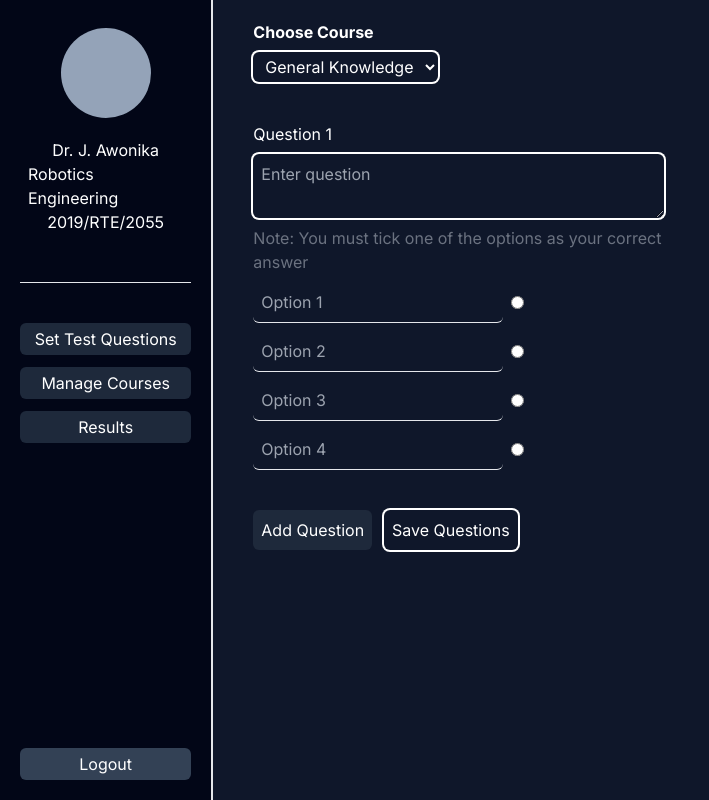
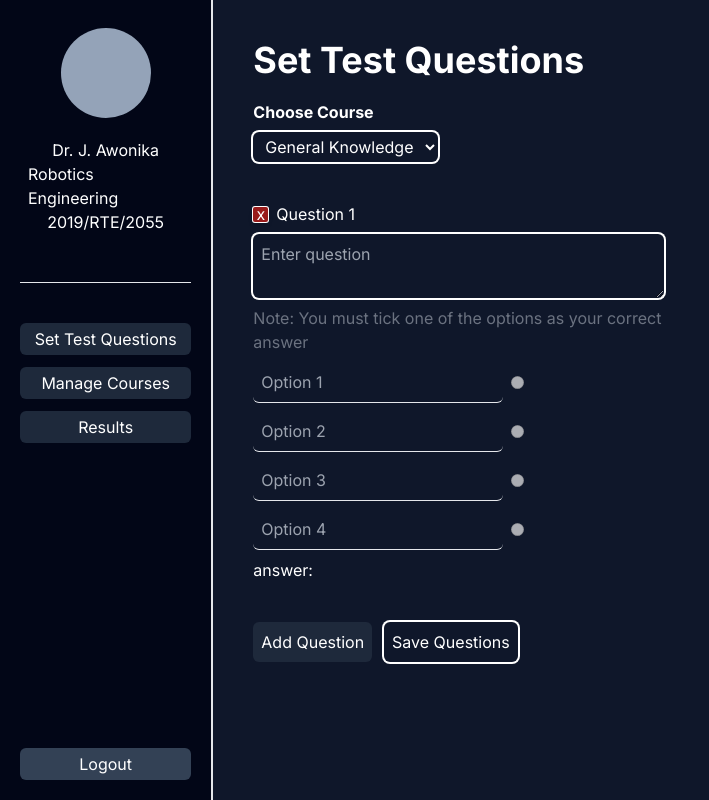
Before and after one commit to lightpc90/cbt, a Next.js app: page /examiner in a window 1280 px wide. Shown: the whole page, without its empty margins (0-709 px from the left). Built offline with nearby package versions, Linux system fonts and the light colour scheme.

Commit message:
added answer property to questions list of object added handleQuestionDelete function and handleSetAnswer function and  their respective buttons to QuestionComponent component

```diff
--- a/src/components/Forms/StudentRegForm.js
+++ b/src/components/Forms/StudentRegForm.js
@@ -42,7 +42,7 @@ const StudentRegForm = () => {
             setFormData({ ...formData, middlename: e.target.value });
           }}
           type="text"
-          name="lastname"
+          name="middlename"
           placeholder="Middle Name"
           className="p-2 rounded-md"
         />
@@ -66,8 +66,8 @@ const StudentRegForm = () => {
             setFormData({ ...formData, studentID: e.target.value });
           }}
           type="text"
-          name="examinerId"
-          placeholder="Examiner ID"
+          name="studentId"
+          placeholder="Student ID"
           className="p-2 rounded-md"
         />
 
--- a/src/components/dashboards/examiner/Examiner.js
+++ b/src/components/dashboards/examiner/Examiner.js
@@ -37,6 +37,7 @@ const Examiner = () => {
           <div className="text-white w-10/12 py-5 px-10 overflow-auto">
         {/* Set Questions Component */}
         <div className="">
+          <p className="text-4xl font-bold my-5">Set Test Questions</p>
           <QuestionsComponent />
         </div>
       </div>
--- a/src/components/dashboards/examiner/QuestionsComponent.js
+++ b/src/components/dashboards/examiner/QuestionsComponent.js
@@ -4,7 +4,7 @@ import { useState } from "react";
 
 const QuestionsComponent = () => {
   const [questions, setQuestions] = useState([
-    { question: "", options: ["", "", "", ""] },
+    { question: "", answer: "", options: ["", "", "", ""] },
   ]);
 
   const addQuestion = () => {
@@ -26,6 +26,16 @@ const QuestionsComponent = () => {
     setQuestions(updatedQuestions);
   };
 
+  const handleQuestionDelete = (questionIndex) => {
+    questions.splice(questionIndex, 1);
+    setQuestions([...questions]);
+  }
+
+  const handleSetAnswer = (questionIndex, option) => {
+    questions[questionIndex].answer = option;
+    setQuestions([...questions])
+  }
+
   return (
     <div className="flex flex-col gap-10">
       <div>
@@ -39,7 +49,12 @@ const QuestionsComponent = () => {
       </div>
       {questions.map((q, questionIndex) => (
         <div key={questionIndex} className="flex flex-col w-5/12 gap-2">
-          <p>Question {1 + questionIndex}</p>
+          <div className="flex gap-2 items-center">
+            {/* delete button */}
+            <button className="h-[15px] w-[15px] ring-1 ring-white rounded-sm shadow-md bg-red-800 flex justify-center items-center" onClick={()=>{handleQuestionDelete(questionIndex)}} >x</button>
+            <p>Question {1 + questionIndex}</p>
+          </div>
+
           <textarea
             placeholder="Enter question"
             value={q.question}
@@ -65,9 +80,12 @@ const QuestionsComponent = () => {
                 id={`opt-${questionIndex}-${optionIndex}`}
                 name={`opt-${questionIndex}`}
                 value={option}
+                disabled={!option}
+                onClick={()=>{handleSetAnswer(questionIndex, option)}}
               />
             </div>
           ))}
+          <div>{ `answer: ${questions[questionIndex].answer}`}</div>
         </div>
       ))}
       <div className="flex-inline gap-3">
```
